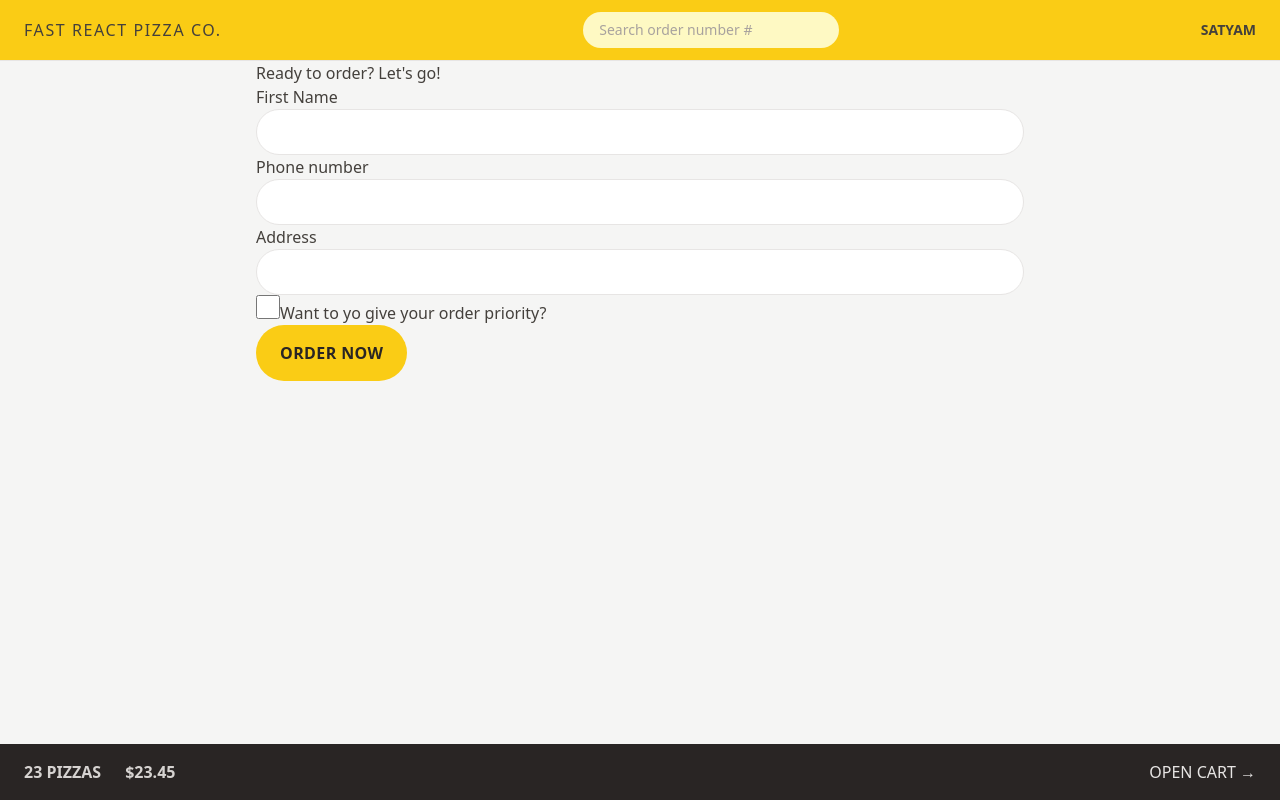
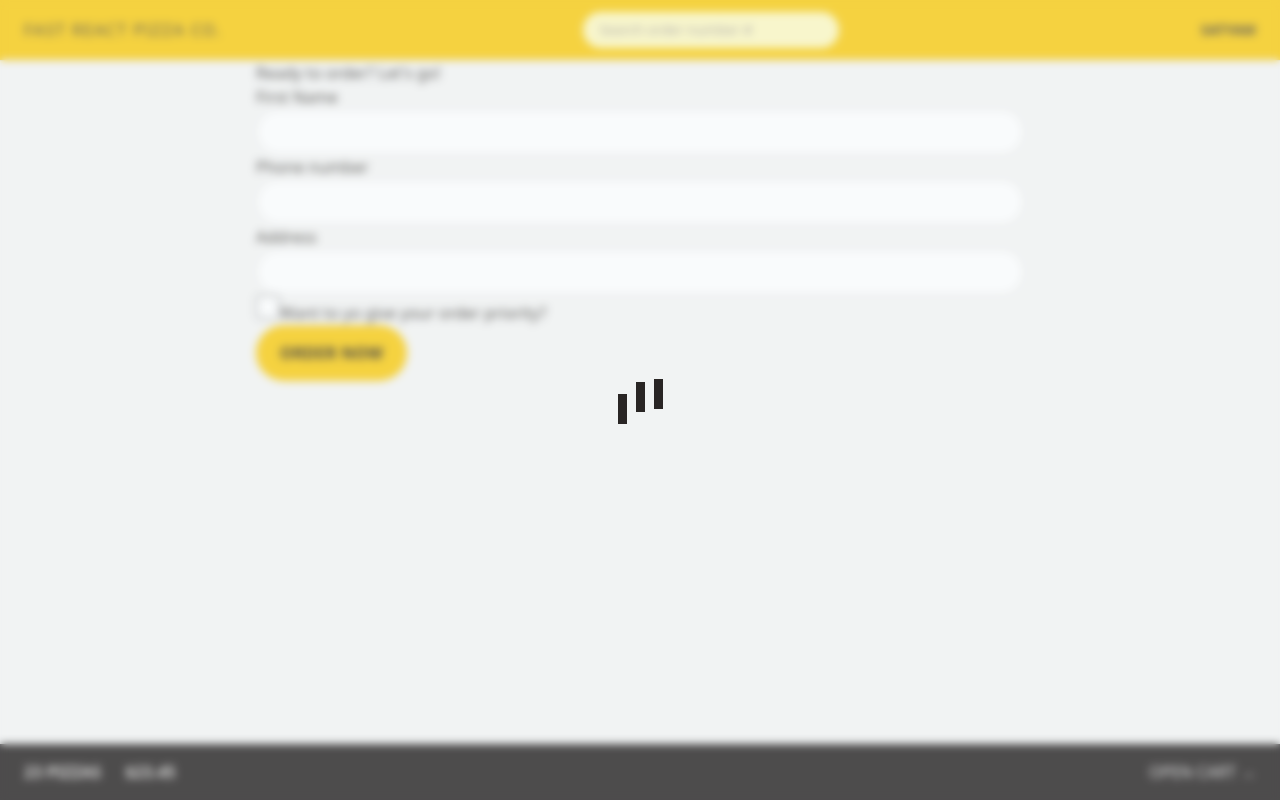
Before and after one commit to satyamkale27/React-advance-pizza, a React (Vite) app: page /order/new in a window 1280 px wide. Built offline with nearby package versions, Linux system fonts and the light colour scheme.

Commit message:
customised loader

```diff
--- a/src/index.css
+++ b/src/index.css
@@ -6,13 +6,11 @@
   .input {
     @apply w-full rounded-full border border-stone-200 px-4 py-2 text-sm transition-all duration-300 placeholder:text-stone-400 focus:outline-none focus:ring focus:ring-yellow-400 md:px-6 md:py-3;
   }
-}
 
-/* https://dev.to/afif/i-made-100-css-loaders-for-your-next-project-4eje */
   .loader {
     width: 45px;
     aspect-ratio: 0.75;
-  --c: no-repeat linear-gradient(#333 0 0);
+    --c: no-repeat linear-gradient(theme(colors.stone.800) 0 0);
     background:
       var(--c) 0% 50%,
       var(--c) 50% 50%,
@@ -47,3 +45,6 @@
         100% 100%;
     }
   }
+}
+
+/* https://dev.to/afif/i-made-100-css-loaders-for-your-next-project-4eje */
--- a/src/ui/AppLayout.jsx
+++ b/src/ui/AppLayout.jsx
@@ -8,7 +8,8 @@
   const isLoading = navigation.state === "loading";
   return (
     <div className="grid h-screen grid-rows-[auto_1fr_auto]">
-      {isLoading && <Loader />}
+      {/* {isLoading && <Loader />} */}
+      {true && <Loader />}
       <Header />
       <div className="overflow-scroll">
         <main className="mx-auto max-w-3xl">
--- a/src/ui/Loader.jsx
+++ b/src/ui/Loader.jsx
@@ -2,7 +2,11 @@
 // work to show loading till the page gets rendered //
 
 function Loader() {
-  return <div className="loader"></div>;
+  return (
+    <div className="absolute inset-0 flex items-center justify-center bg-slate-200/20 backdrop-blur-sm">
+      <div className="loader"></div>
+    </div>
+  );
 }
 
 export default Loader;
```
Lines whose indentation alone changed are shown as unchanged.
